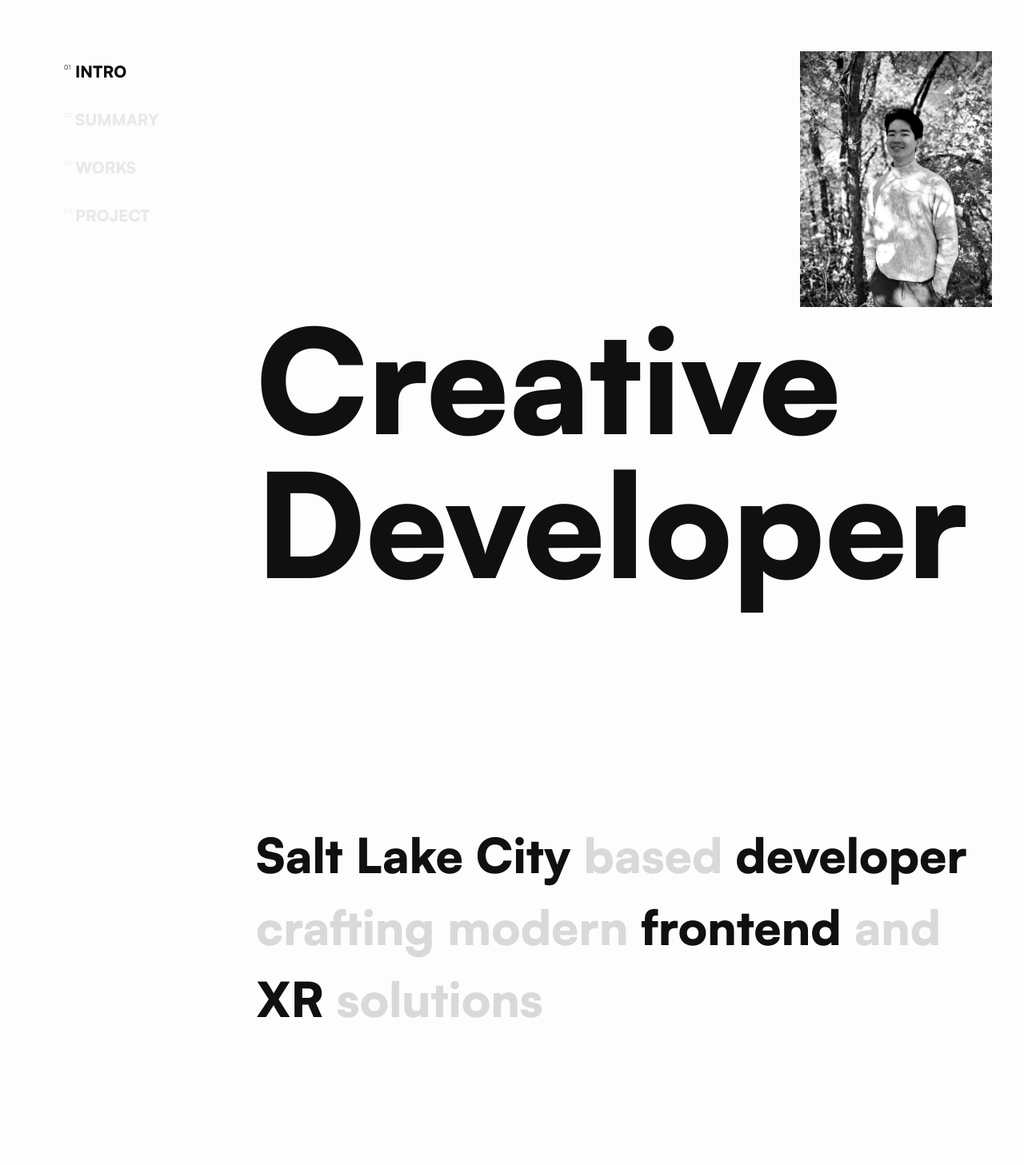
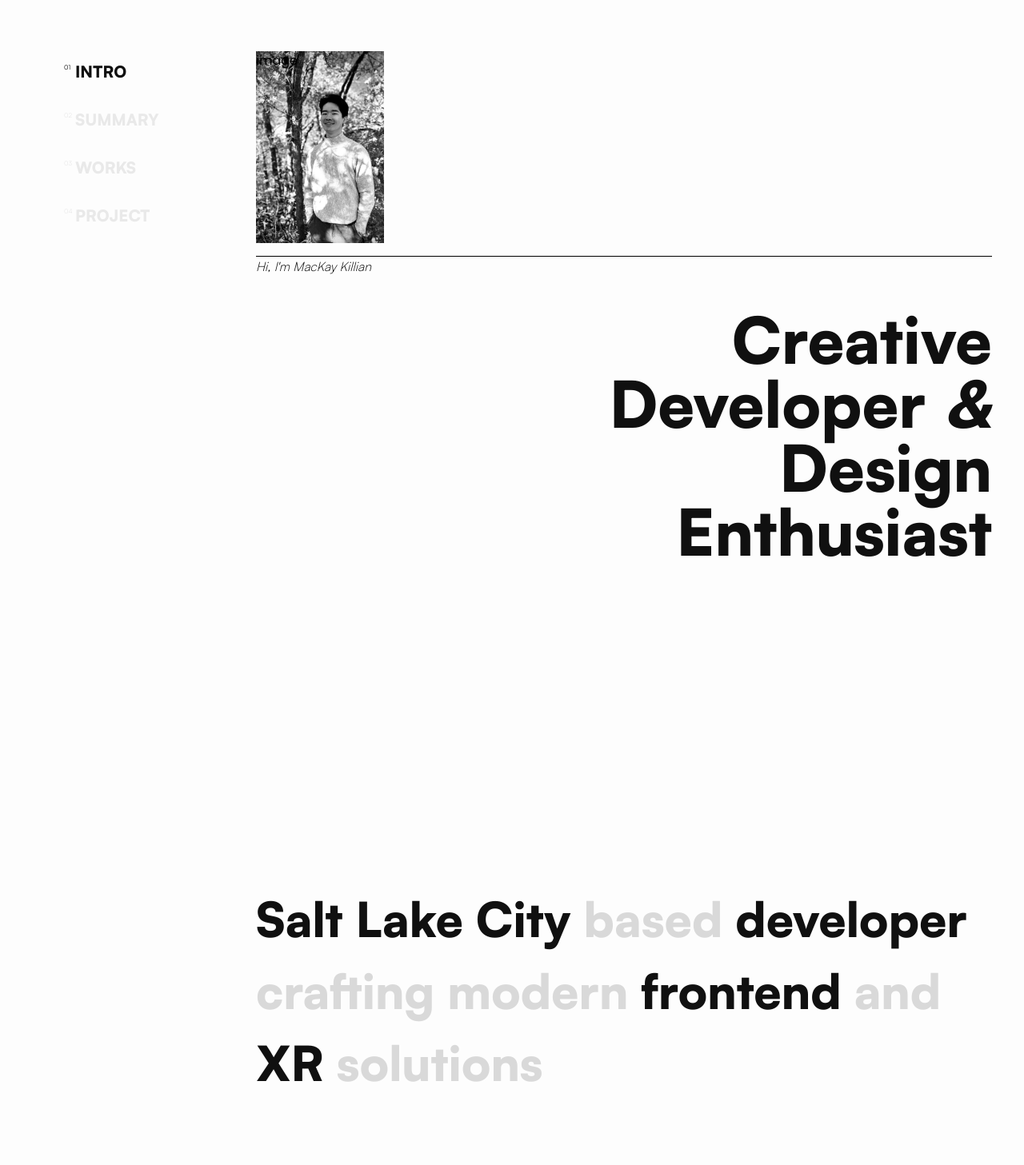
Before and after one commit to mackaykillian/portfolio, a React (Create React App) app: page / in a window 1280 px wide. Shown: the top 1457 px of the page at 80% size. Built offline with nearby package versions, Linux system fonts and the light colour scheme.

Commit message:
made changes to intro section design

```diff
--- a/src/views/IntroSection.jsx
+++ b/src/views/IntroSection.jsx
@@ -1,15 +1,50 @@
+import { useMediaQuery } from "react-responsive";
+import { ScrollTrigger } from "gsap/ScrollTrigger";
+import React, { useRef, useState } from "react";
+import gsap from "gsap"; // <-- import GSAP
+import { useGSAP } from "@gsap/react"; // <-- import the hook from our React package
+
 function IntroSection() {
+  const container = useRef();
+
+  useGSAP(
+    () => {
+      const tl = gsap.timeline({ paused: true, reversed: true });
+      tl.to('#profile-pic', {
+        width: 75,
+        height: 75,
+        position: "fixed",
+        top: '72px',
+        right: '16px',
+        borderRadius: '16px',
+        duration: 1
+      });
+
+      // ScrollTrigger.create({
+      //   trigger: '#page-heading',
+      //   start: "top center",
+      //   onToggle: () => {
+      //     console.log("make profile smaller")
+      //     tl.reversed() ? tl.play() : tl.reverse()
+      //   },
+
+      // });
+    },
+    {}
+  );
   return (
-    <div className="flex h-screen max-h-[80vh] w-full flex-col -space-y-10 sm:max-h-screen sm:space-y-0">
-      <div className="z-10 font-display h-fit max-w-[480px] text-[52px] font-black leading-none text-neutral-900 sm:order-2 sm:pb-40 sm:text-[120px] lg:text-[150px] xl:text-[180px] dark:text-neutral-100">
-        Creative Developer
+    <div className="flex h-screen w-full flex-col content-between justify-between">
+      <div className="flex flex-col space-y-4">
+        <div className="bg-[url('./assets/picture-of-me.png')] w-[20vh] h-[30vh] bg-cover">image</div>
+        <div className="border-t-[1px] w-full font-display italic text-[2vh] font-light">Hi, I'm MacKay Killian</div>
       </div>
-      <div className="flex h-[50vh] grow flex-row">
-        <div className="grow"></div>
-        <div className="h-[40vh] max-h-[400px] w-[30vh] max-w-[300px] bg-[url('./assets/picture-of-me.png')] bg-cover bg-center"></div>
-        <div className="w-1/8"></div>
+      <div className="flex flex-col items-end font-display font-black text-[6vh] sm:text-[8vh] md:text-[10vh] leading-none pb-40 text-neutral-900 dark:text-neutral-100">
+        <div>Creative</div>
+        <div>Developer <span className="italic">&</span></div>
+        <div>Design</div>
+        <div>Enthusiast</div>
       </div>
-      <div></div>
+
     </div>
   );
 }
--- a/src/views/SummarySection.jsx
+++ b/src/views/SummarySection.jsx
@@ -48,7 +48,7 @@ function SummarySection() {
   }, { scope: container })
 
   return (
-    <div ref={container} className="w-full h-fit py-40">
+    <div ref={container} className="w-full h-fit py-20 sm:py-60">
       <div className="font-display mb-20 text-[40px] font-black text-neutral-400 sm:mb-40 sm:text-[48px] xl:text-[60px] dark:text-neutral-700 ">
         <span className="text-neutral-900 dark:text-neutral-100">
           Salt Lake City
```
Also changed, not shown: src/App.jsx (+13 -0 lines).
